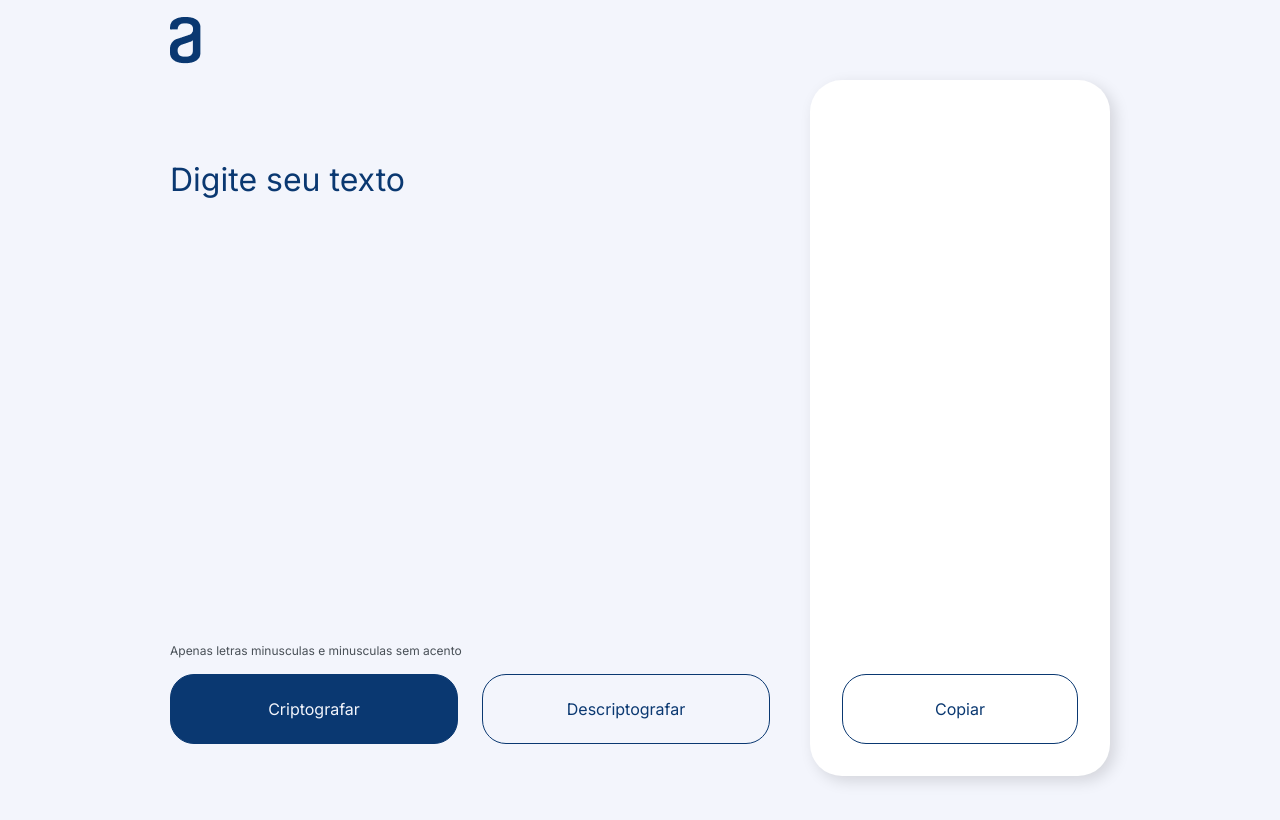
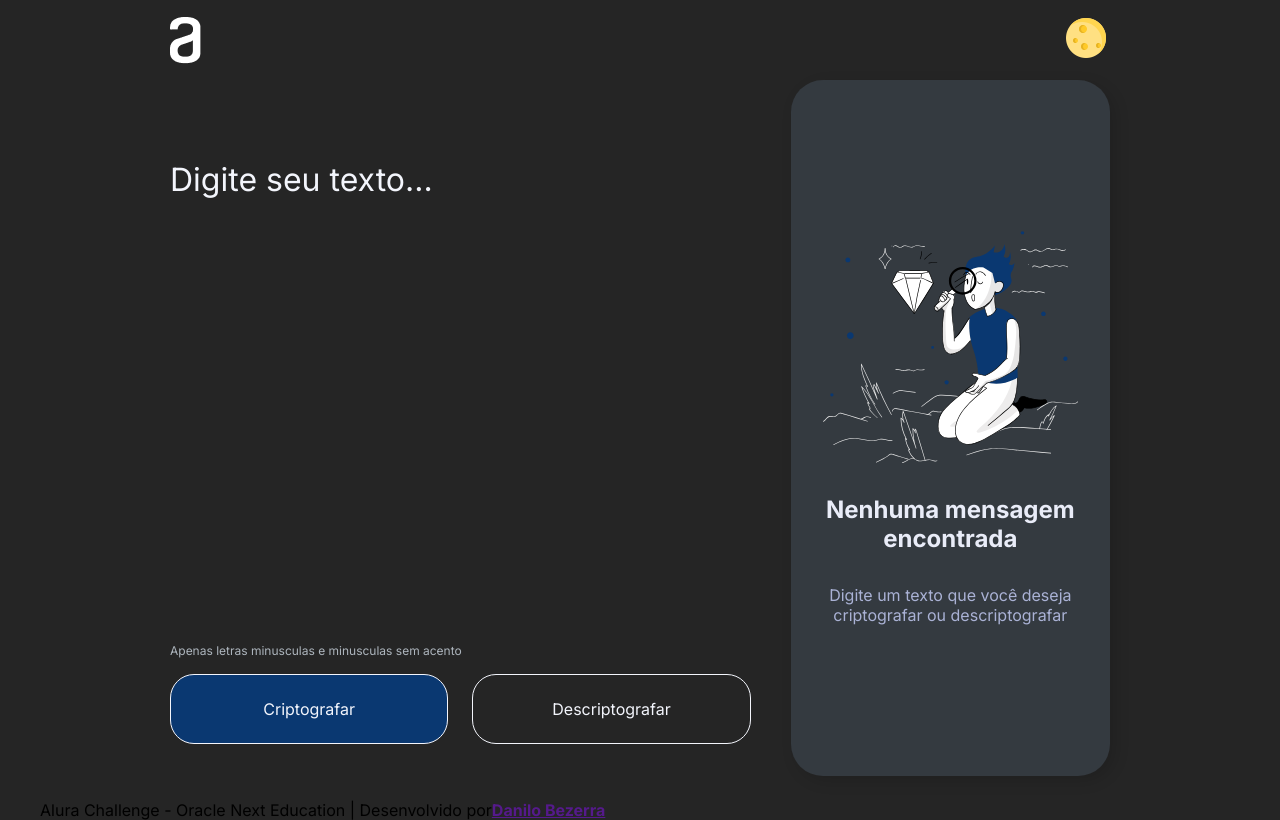
Before and after one commit to danilo-bezerra/alura-challenge-decodificador-de-texto, a plain HTML site: page index.html in a window 1280 px wide. Both pictures are taken after a click on the button "Criptografar". Drawn offline with Linux system fonts and the light colour scheme.

Commit message:
dark mode switcher

```diff
--- a/index.html
+++ b/index.html
@@ -7,13 +7,14 @@
     <title>Challenge | Codificador</title>
     <link rel="stylesheet" href="styles/main.css">
 </head>
-<body>
+<body class="dark">
     <header class="header">
         <img class="logo" src="assets/images/logo-alura.png">
+        <button class="btn-theme"><img src="assets/images/moon-color.png" alt="orange sun icon"></button>
     </header>
     <section class="container">
         <form class="form">
-            <textarea class="textarea" placeholder="Digite seu texto"></textarea>
+            <textarea class="textarea" placeholder="Digite seu texto..."></textarea>
             <label class="label">Apenas letras minusculas e minusculas sem acento</label>
             <div class="form__buttons">
                 <button id="btn-encrypt" class="btn btn-primary" type="button">Criptografar</button>
@@ -32,7 +33,9 @@
             </div>
         </div>
     </section>
-
+    <footer class="footer">
+        <p class="footer__text">Alura Challenge - Oracle Next Education | Desenvolvido por<a href=""><strong>Danilo Bezerra</strong></a></p>
+    </footer>
     <script src="scripts/main.js" type="module"></script>
 </body>
 </html>
--- a/scripts/main.js
+++ b/scripts/main.js
@@ -1,5 +1,6 @@
 import { decrypt } from "./decrypt.js"
 import { encrypt } from "./encrypt.js"
+import "./toggle-theme.js"
 
 const btnEncrypt = document.querySelector("#btn-encrypt")
 const btnDecrypt = document.querySelector("#btn-decrypt")
@@ -54,10 +55,12 @@ textInput.addEventListener('input', () => {
 })
 
 btnEncrypt.addEventListener('click', () => {
-    hideNoResultContainer()
-    showResultContainer()
-    setResult(textInput.value)
-    setTextInputValue("")
+    if (textInput.value.trim()) {
+        hideNoResultContainer()
+        showResultContainer()
+        setResult(textInput.value)
+        setTextInputValue("")
+    }
 })
 
 btnDecrypt.addEventListener('click', () => {
--- /dev/null
+++ b/scripts/toggle-theme.js
@@ -0,0 +1,27 @@
+const btnTheme = document.querySelector('.btn-theme');
+const iconBtnTheme = document.querySelector('.btn-theme img');
+
+const icons = {
+    dark: './assets/images/moon-color.png',
+    light: './assets/images/sun-color.png',
+}
+
+let currentTheme = 'dark';
+
+function toggleTheme() {
+    if (currentTheme == 'light') {
+        iconBtnTheme.src = icons.dark
+        currentTheme = 'dark'
+        document.body.classList.add('dark')
+    } else {
+        iconBtnTheme.src = icons.light
+        currentTheme = 'light';
+        document.body.classList.remove('dark')
+    }
+
+}
+
+
+
+
+btnTheme.addEventListener('click', toggleTheme)
--- a/styles/main.css
+++ b/styles/main.css
@@ -6,6 +6,7 @@
     --gray-300: #868e96;
     --gray-400: #495057;
     --gray-500: #343A40;
+    --gray-600: #252525;
 
     --dark-blue-100: #609ED4;
     --dark-blue-200: #356EA9;
@@ -38,18 +39,28 @@ body {
     padding-top: 0;
 }
 
+body.dark {
+    background-color: var(--gray-600);
+}
+
 .header {
     height: 5rem;
     display: flex;
     align-items: center;
+    justify-content: space-between;
     max-width: 940px;
     margin: 0 auto;
 }
 
+.dark .header .logo {
+    filter: brightness(0) invert(1);
+}
+
 .container {
     display: grid;
-    grid-template-columns: 2fr 1fr;
-    gap: 2.5rem;    height: calc(100% - 5rem);
+    grid-template-columns: 2fr 1.1fr;
+    gap: 2.5rem;
+    height: calc(100% - 5rem);
     width: 100%;
     max-width: 940px;
     margin: 0 auto;
@@ -66,6 +77,11 @@ body {
     cursor: pointer;
 }
 
+.dark .btn {
+    color: var(--light-blue-100);
+    border-color:  var(--light-blue-100);
+}
+
 .btn.btn-primary {
     color: var(--light-blue-100);
     background-color: var(--dark-blue-300);
@@ -75,8 +91,19 @@ body {
     background-color: var(--light-blue-200);
 }
 
+.dark .btn:hover {
+    background-color: var( --gray-400);
+}
+
 .btn.btn-primary:hover {
     background-color: var(--dark-blue-400)
+}
+
+
+
+.btn-theme {
+    background-color: transparent;
+    cursor: pointer;
 }
 
 
@@ -105,9 +132,21 @@ body {
     color: var(--dark-blue-300);
 }
 
+.dark .form .textarea {
+    color: var(--light-blue-100);
+}
+
+.dark .form .textarea::placeholder {
+    color: var(--light-blue-100);
+}
+
 .form .label {
     font-size: .75rem;
     color: var(--gray-400);
+}
+
+.dark .form .label {
+    color: var(--gray-200);
 }
 
 .form .form__buttons {
@@ -180,6 +219,23 @@ body {
     word-break: break-all;
 }
 
+.dark .result-container {
+    background-color: var(--gray-500);
+}
+
+.dark .result-container .no-result .no-result__title {
+    color: var(--light-blue-300);
+}
+
+.dark .result-container .no-result .no-result__text {
+    color: var(--light-blue-400);
+}
+
+.dark .result-container .result .result__text {
+    color: var(--gray-100);
+}
+
+
 /* RESULT END */
 
 @media (max-width: 1200px) {
```
Also changed, not shown: assets/images/moon-color.png (added), assets/images/sun-color.png (added).
